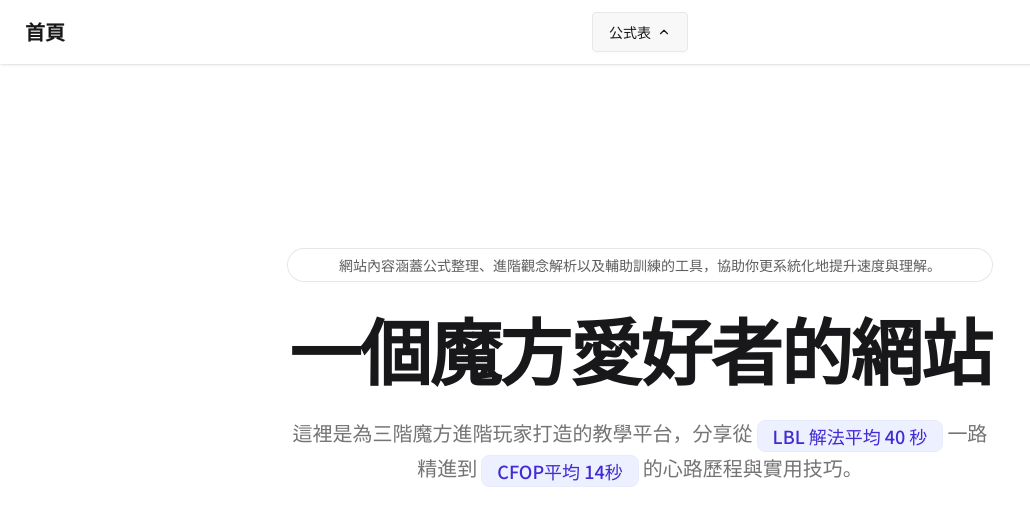
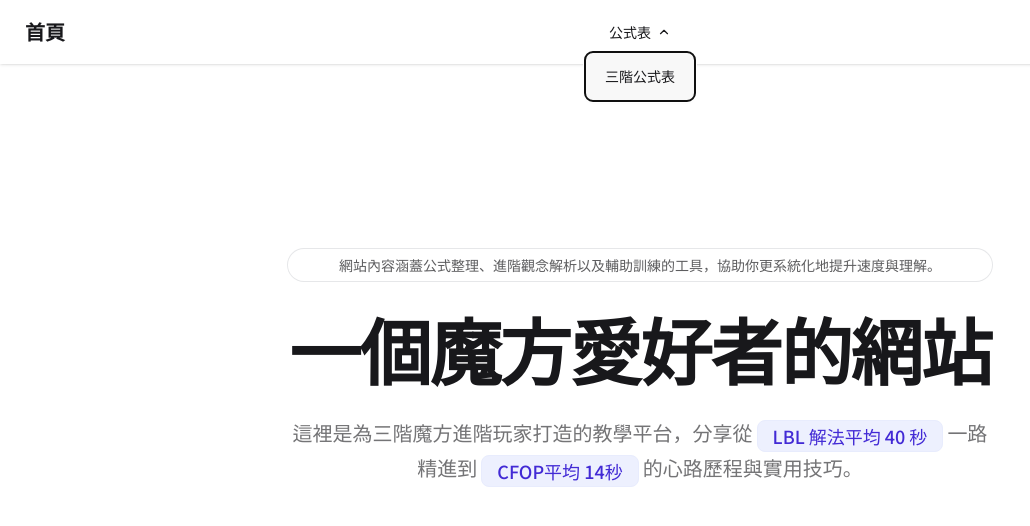
Before and after one commit to GaiaYang/cube-web, a Next.js app in the folder cube-web/: page / in a window 1280 px wide. Both pictures are taken after a click on the button "公式表". Shown: the top 526 px of the page, without its empty margins (0-1030 px from the left). Built offline with nearby package versions, Linux system fonts and the light colour scheme.

Commit message:
導覽列菜單重構

```diff
--- a/cube-web/src/components/layout/Basic/Navbar.tsx
+++ b/cube-web/src/components/layout/Basic/Navbar.tsx
@@ -3,17 +3,17 @@
 import Link from "next/link";
 import React from "react";
 import { ChevronDownIcon, MenuIcon } from "lucide-react";
-import { Popover, PopoverButton, PopoverPanel } from "@headlessui/react";
+import { Menu, MenuButton, MenuItem, MenuItems } from "@headlessui/react";
 
 import cn from "@/utils/cn";
 
-interface MenuItem {
+interface MenuOption {
   label: string;
-  href: string;
-  submenu?: MenuItem[];
+  href?: string;
+  submenu?: MenuOption[];
 }
 
-const links: MenuItem[] = [
+const links: MenuOption[] = [
   {
     label: "公式表",
     href: "/algs",
@@ -41,41 +41,50 @@ export default function Navbar() {
 
 /** 桌面版菜單 */
 function DesktopMenu() {
+  function _renderLink({ label, href, submenu }: MenuOption, index: number) {
+    return (
+      <Menu key={index} as="li">
+        {({ open }) => {
+          if (Array.isArray(submenu)) {
+            return (
+              <>
+                <MenuButton as="button" className="btn btn-ghost font-normal">
+                  {label}
+                  <ChevronDownIcon
+                    className={cn("size-3.5 transition-transform", {
+                      "rotate-180": open,
+                    })}
+                    aria-hidden
+                  />
+                </MenuButton>
+                <MenuItems
+                  anchor="bottom"
+                  as="ul"
+                  className="menu bg-base-200 rounded-box z-10 shadow-sm"
+                >
+                  {submenu.map(_renderListItem)}
+                </MenuItems>
+              </>
+            );
+          } else {
+            return (
+              <MenuItem>
+                <LinkLabel
+                  href={href}
+                  label={label}
+                  className="btn btn-ghost font-normal"
+                />
+              </MenuItem>
+            );
+          }
+        }}
+      </Menu>
+    );
+  }
+
   return (
     <ul className={cn("flex items-center px-1", "hidden md:flex")}>
-      {links.map((item) => {
-        return (
-          <li key={item.label}>
-            {Array.isArray(item.submenu) ? (
-              <Popover className="dropdown dropdown-center">
-                {({ open }) => (
-                  <>
-                    <PopoverButton className="btn btn-ghost font-normal">
-                      {item.label}
-                      <ChevronDownIcon
-                        size={14}
-                        className={cn({ "rotate-180": open })}
-                      />
-                    </PopoverButton>
-                    <PopoverPanel transition>
-                      <ul
-                        className={cn(
-                          "dropdown-content menu menu-lg",
-                          "bg-base-100 rounded-box z-1 shadow-sm",
-                        )}
-                      >
-                        {item.submenu!.map(_renderListItem)}
-                      </ul>
-                    </PopoverPanel>
-                  </>
-                )}
-              </Popover>
-            ) : (
-              <Link href={item.href}>{item.label}</Link>
-            )}
-          </li>
-        );
-      })}
+      {links.map(_renderLink)}
     </ul>
   );
 }
@@ -83,36 +92,66 @@ function DesktopMenu() {
 /** 手機版菜單 */
 function MobileMenu() {
   return (
-    <Popover className={cn("dropdown dropdown-end", "md:hidden")}>
-      <PopoverButton className="btn btn-ghost btn-circle">
-        <MenuIcon aria-hidden className="size-5" />
-      </PopoverButton>
-      <PopoverPanel transition>
-        <ul
-          className={cn(
-            "dropdown-content menu w-48",
-            "bg-base-100 rounded-box shadow-sm",
-          )}
-        >
-          {links.map(_renderListItem)}
-        </ul>
-      </PopoverPanel>
-    </Popover>
+    <Menu as="div" className="flex md:hidden">
+      {({ open }) => (
+        <>
+          <MenuButton as="button" className="btn btn-ghost btn-circle">
+            <MenuIcon
+              className={cn("size-5 transition-transform", {
+                "rotate-180": open,
+              })}
+              aria-hidden
+            />
+          </MenuButton>
+          <MenuItems
+            as="ul"
+            anchor="bottom"
+            className={cn(
+              "menu bg-base-200 rounded-box z-10 shadow-sm",
+              "min-w-40",
+            )}
+          >
+            {links.map(_renderListItem)}
+          </MenuItems>
+        </>
+      )}
+    </Menu>
   );
 }
 
-function _renderListItem(item: MenuItem) {
+function LinkLabel({
+  href,
+  label,
+  className,
+}: Pick<MenuOption, "href" | "label"> & { className?: string }) {
+  const _className = cn(className, "text-nowrap");
+
+  if (href) {
+    return (
+      <Link href={href} className={_className}>
+        {label}
+      </Link>
+    );
+  } else {
+    return <span className={_className}>{label}</span>;
+  }
+}
+
+function _renderListItem(
+  { label, href, submenu }: MenuOption,
+  index: number,
+): React.ReactElement {
   return (
-    <li key={item.label}>
-      {Array.isArray(item.submenu) ? (
-        <details className="w-40">
-          <summary>{item.label}</summary>
-          <ul>{item.submenu.map(_renderListItem)}</ul>
+    <li key={index}>
+      {Array.isArray(submenu) ? (
+        <details>
+          <summary>{label}</summary>
+          <ul>{submenu.map(_renderListItem)}</ul>
         </details>
       ) : (
-        <Link href={item.href} className="text-nowrap">
-          {item.label}
-        </Link>
+        <MenuItem>
+          <LinkLabel href={href} label={label} />
+        </MenuItem>
       )}
     </li>
   );
```
